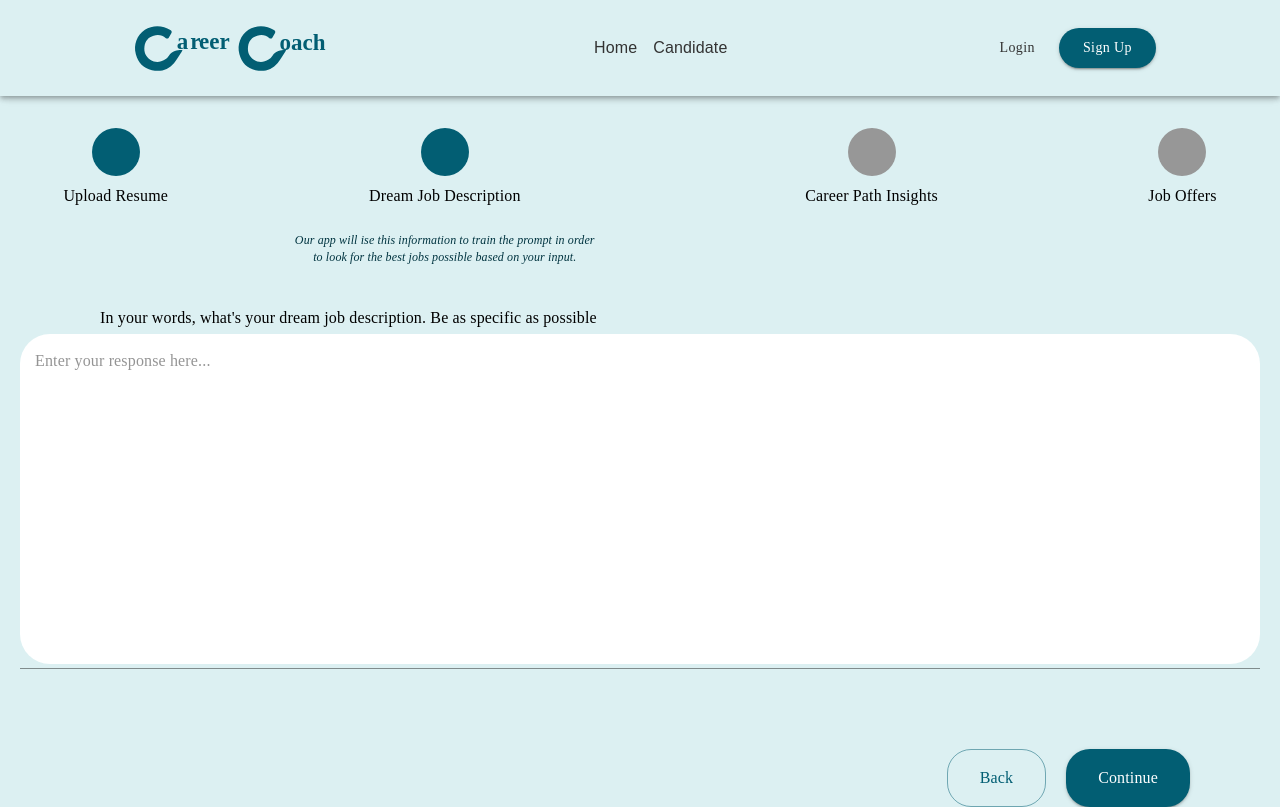
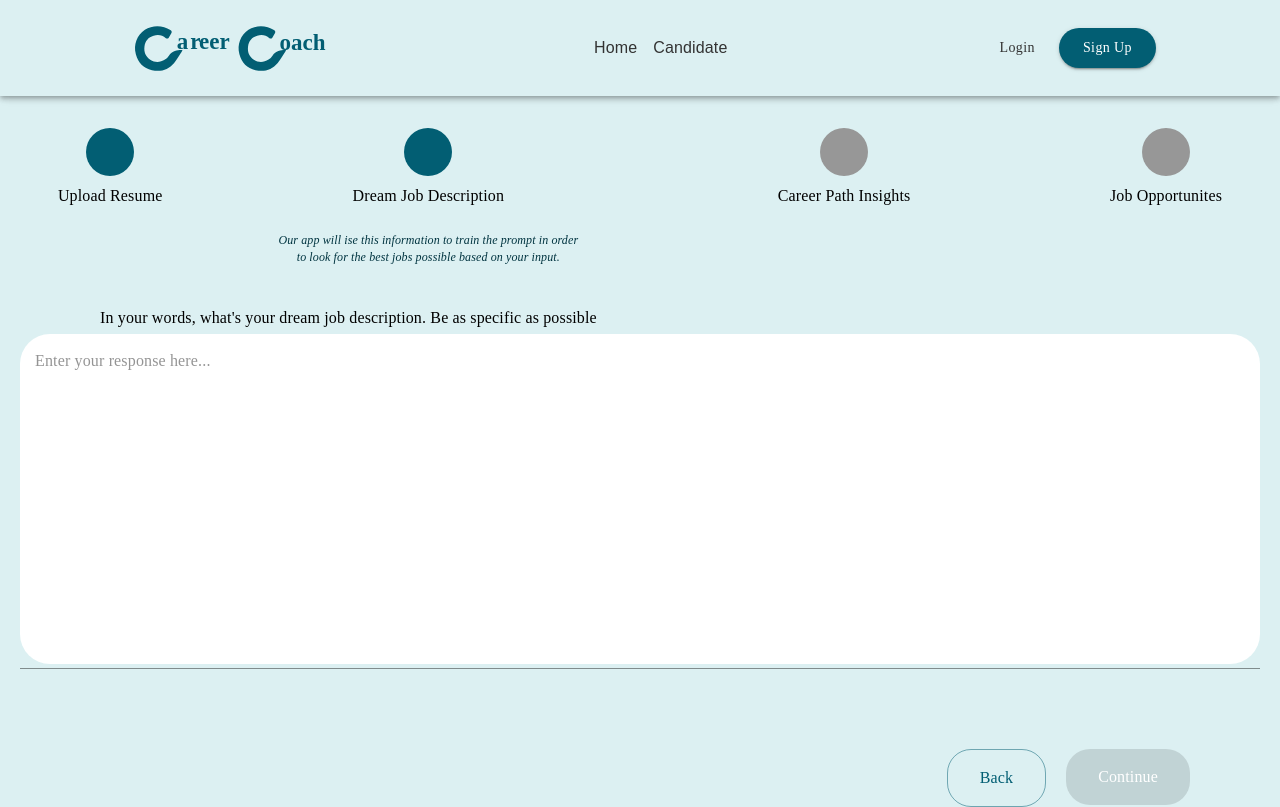
Before and after one commit to orchidmedia/careercoach, a Next.js app: page /candidate/dreamJob in a window 1280 px wide. Built offline with nearby package versions, Linux system fonts and the light colour scheme; a web font is replaced by a local one.

Commit message:
changes of text, and add validations for block button

```diff
--- a/src/components/molecules/ButtonsCandidateFlow/ButtonsCandidateFlow.tsx
+++ b/src/components/molecules/ButtonsCandidateFlow/ButtonsCandidateFlow.tsx
@@ -1,5 +1,5 @@
 import Loader from '@/components/atoms/Loader';
-import { Box, Button, Typography } from '@mui/material';
+import { Box, Button, Tooltip, Typography } from '@mui/material';
 import Link from 'next/link';
 import { useRouter } from 'next/router';
 import React, { useState, useEffect } from 'react';
@@ -34,7 +34,8 @@ const ButtonsCandidateFlow = ({ documentPDF, inputValue, }: any) => {
                     .then((response) => {
                         setloading(false);
                         console.log("Success:", response);
-                        router.push('/candidate/dreamJob') });
+                        router.push('/candidate/dreamJob')
+                    });
                 break;
             case '/candidate/dreamJob':
                 var raw = JSON.stringify({
@@ -74,6 +75,43 @@ const ButtonsCandidateFlow = ({ documentPDF, inputValue, }: any) => {
         router.back()
     }
 
+    const handleButtonDisabled = () => {
+        if (documentPDF && pathname === '/candidate/uploadResumen') {
+            return false
+        }
+        if (inputValue?.length >= 50 && pathname === '/candidate/dreamJob') {
+            return false
+        }
+        return true
+    }
+
+    const handleReturnTooltip = () => {
+        if(pathname == '/candidate/recommendations') {
+            return
+        }
+        if (pathname == '/candidate/dreamJob' && handleButtonDisabled()) {
+            return (
+                <Tooltip title="Please give Career Coach more input">
+                    <span>
+                        <Button disabled={handleButtonDisabled()} onClick={() => handleContinue()} variant="contained" size="large">
+                            <Typography sx={{ color: '#FFF' }}>
+                                Continue
+                            </Typography>
+                        </Button>
+                    </span>
+                </Tooltip>
+            )
+        } else {
+            return (
+                <Button disabled={handleButtonDisabled()} onClick={() => handleContinue()} variant="contained" size="large">
+                    <Typography sx={{ color: '#FFF' }}>
+                        Continue
+                    </Typography>
+                </Button>
+            )
+        }
+    }
+
     return (
         <Box >
             <Box display={'flex'} justifyContent={'flex-end'} gap={'20px'} mx={'90px'}>
@@ -82,13 +120,18 @@ const ButtonsCandidateFlow = ({ documentPDF, inputValue, }: any) => {
                         Back
                     </Typography>
                 </Button>
-                {pathname !== '/candidate/recommendations' &&
-                    <Button onClick={() => handleContinue()} variant="contained" size="large">
-                        <Typography sx={{ color: '#FFF' }}>
-                            Continue
-                        </Typography>
-                    </Button>
-                }
+                {/*  {pathname !== '/candidate/recommendations' &&
+                    <Tooltip title="Please give Career Coach more input">
+                        <span>
+                            <Button disabled={handleButtonDisabled()} onClick={() => handleContinue()} variant="contained" size="large">
+                                <Typography sx={{ color: '#FFF' }}>
+                                    Continue
+                                </Typography>
+                            </Button>
+                        </span>
+                    </Tooltip>
+                } */}
+                {handleReturnTooltip()}
             </Box>
             <Loader open={loading} />
         </Box>
--- a/src/components/molecules/ProgressBar/ProgressBar.tsx
+++ b/src/components/molecules/ProgressBar/ProgressBar.tsx
@@ -17,7 +17,7 @@ const ProgressBar = ({counter = 0}:any) => {
                 break;
 
             case '/candidate/recommendations/idealPaths':
-                text = "We have analyzed your data. Here are some insights from Career Coach before you apply to jor dream job."
+                text = "Here are some insights based on our AI analysis of your resume."
                 break;
 
             case '/candidate/recommendations/moreInsights':
@@ -89,7 +89,7 @@ const ProgressBar = ({counter = 0}:any) => {
 
                 <Box display={'flex'} flexDirection={'column'} alignItems={'center'}>
                     <Box sx={{ borderRadius: 20, backgroundColor: counter >= 3 ? '#025E73' : '#979797', height: '48px', width: '48px', marginBottom: 1 }} />
-                    <Typography>Job Offers</Typography>
+                    <Typography>Job Opportunites</Typography>
                     {
                         pathname === '/candidate/recommendations/jobs' && <Typography sx={{
                             width: '300px',
@@ -100,7 +100,7 @@ const ProgressBar = ({counter = 0}:any) => {
                             fontSize: { xs: 10, sm: 12 },
                             lineHeight: '140%',
                             textAlign: 'center'
-                        }}>Here are the top 4 best matches for your dream job an your qualifications.</Typography>
+                        }}>Here are the top 4 matches for the career path you selected.</Typography>
                     }
                 </Box>
             </Box>
--- a/src/components/organism/ChoiseRole/ChoiseRole.tsx
+++ b/src/components/organism/ChoiseRole/ChoiseRole.tsx
@@ -13,7 +13,7 @@ const roles = [
     },
     {
         icon: <Campaign sx={{ fontSize: 52 }} />,
-        title: 'I am an Employeer',
+        title: 'I am an Employer',
         text: 'Use Artificial Intelligence to match your job openings with the most qualified and suitable candidates. Post jobs, manage applications, and hire the best talent for your company',
         textButton: 'FIND SEEKERS',
         route: '/employee'
--- a/src/components/organism/JobsBoard/JobsBoard.tsx
+++ b/src/components/organism/JobsBoard/JobsBoard.tsx
@@ -65,7 +65,7 @@ export const JobsBoard = () => {
             }}>
                 <ListOptions
                     type={'job'}
-                    title={'Job Offers'}
+                    title={'Job Opportunites'}
                     options={careers}
                     selected={selected}
                     setSelected={setSelected}
--- a/src/components/organism/RecommendationsIdealList/RecommendationsIdealList.tsx
+++ b/src/components/organism/RecommendationsIdealList/RecommendationsIdealList.tsx
@@ -72,7 +72,7 @@ const RecommendationsIdealList = (data: any) => {
                 />
                 <OptionDescription selected={selected} />
             </Box>
-            <ButtonsRecommendations textContinue={'GET MORE INSIGHTS'} />
+            <ButtonsRecommendations textContinue={'View Job Opportunities'} />
             <Loader open={loading} />
         </Box>
     )
```
